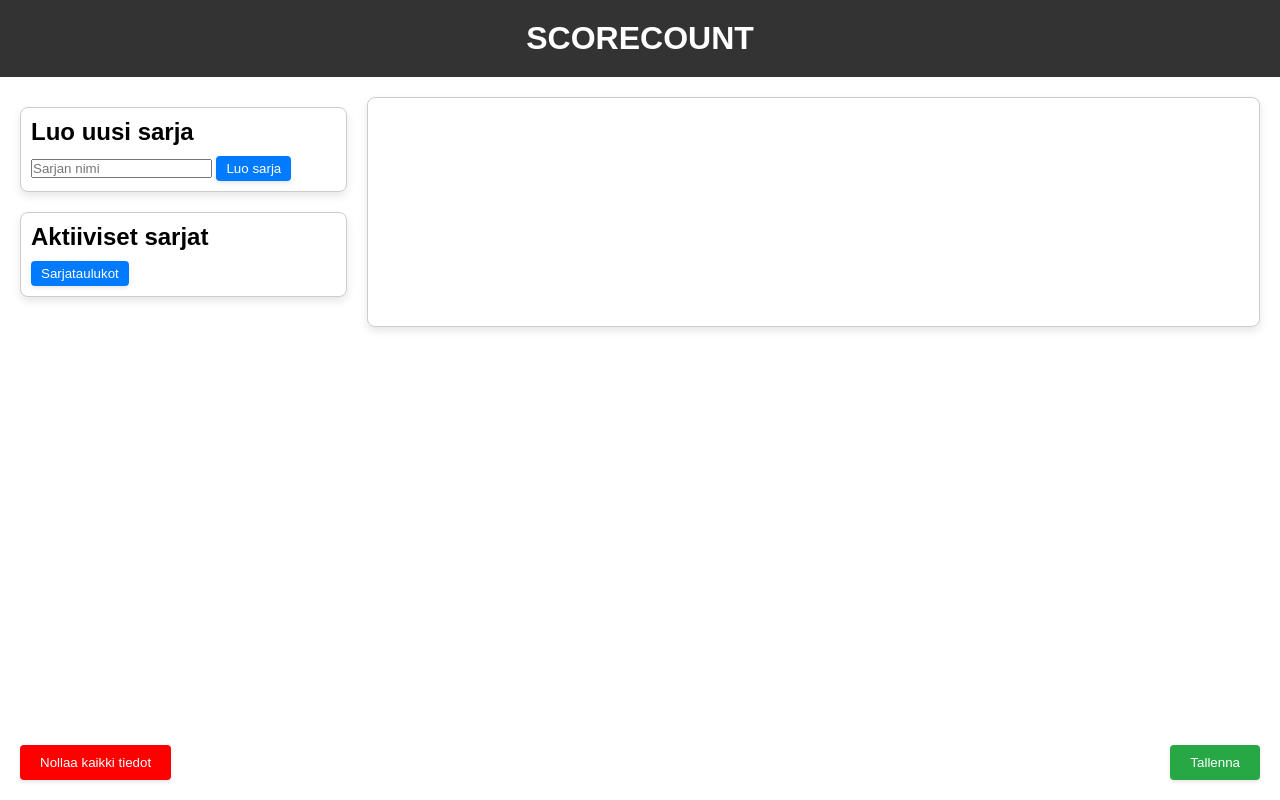
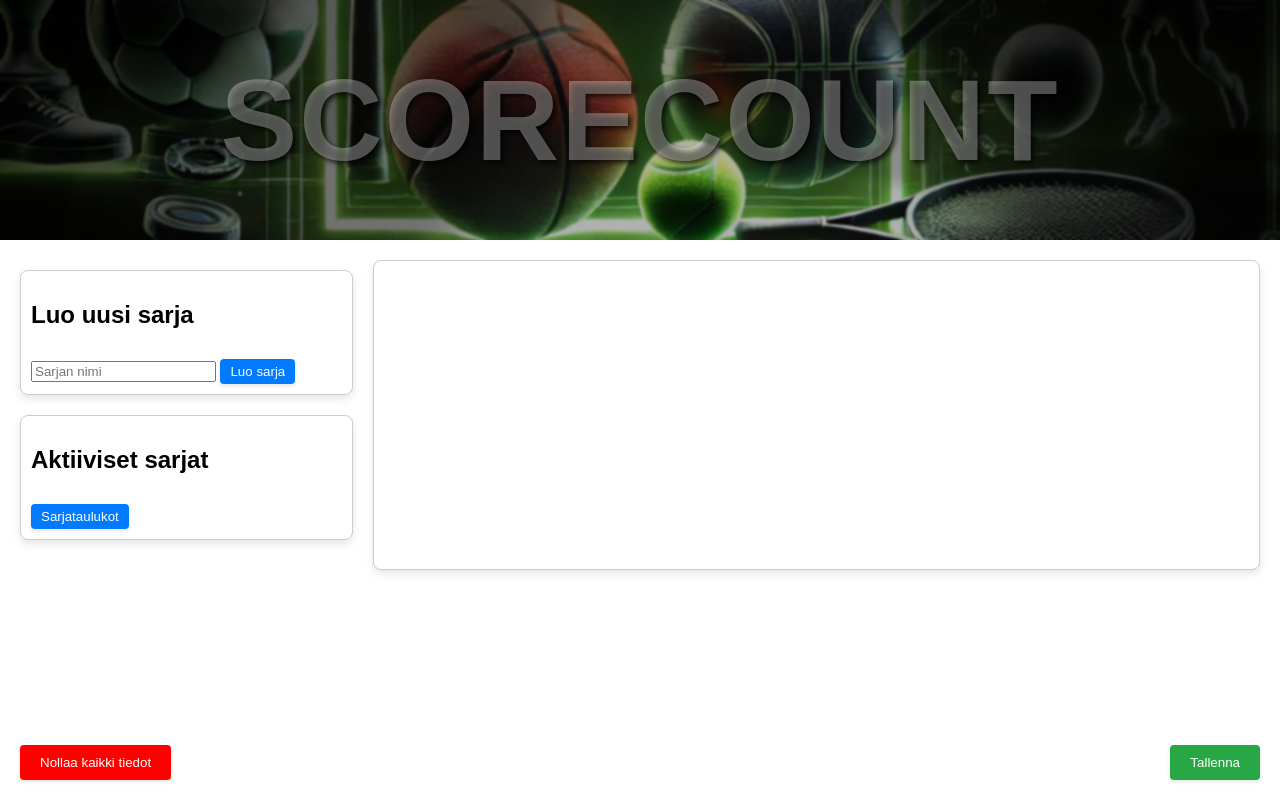
Before and after one commit to markoisola/scorecount, a plain HTML site: page index.html in a window 1280 px wide. Drawn offline with Linux system fonts and the light colour scheme.

Commit message:
header-kuva lisätty

```diff
--- a/styles.css
+++ b/styles.css
@@ -1,53 +1,76 @@
 body {
-    font-family: Arial, sans-serif;
-    margin: 0;
-    padding: 0;
-    position: relative;
-    min-height: 100vh;
-    overflow-x: hidden;
-    background: none;
+  font-family: Arial, sans-serif;
+  background-color: u;
+  margin: 0;
+  padding: 0;
 }
 
-/* Resetting default margins and paddings */
-* {
-    margin: 0;
-    padding: 0;
-    box-sizing: border-box;
+header {
+  background-image: url('images/header_background_pic.jpg'); /* Varmista, että tämä polku on oikein */
+  background-size: cover;
+  background-position: center;
+  background-repeat: no-repeat;
+  height: 30vh; /* Korkeus 30% näkymän korkeudesta */
+  display: flex;
+  align-items: center;
+  justify-content: center;
+  text-align: center;
+  position: relative;
+  overflow: hidden;
+  padding: 0 10%; /* Varmistaa 10% tyhjän tilan molemmilla puolilla */
 }
 
-/* Styling for the header */
-header {
-    background-color: #333;
-    color: white;
-    text-align: center;
-    padding: 20px;
+header::before {
+  content: '';
+  position: absolute;
+  top: 0;
+  left: 0;
+  right: 0;
+  bottom: 0;
+  background-color: rgba(0, 0, 0, 0.3); /* Vähennetään taustakuvan läpinäkyvyyttä */
+  backdrop-filter: blur(1px); /* Vähennetään sumennusta taustakuvaan */
+  z-index: 1;
 }
 
-/* Background image for the rest of the page excluding the header */
-main::before {
-    content: "";
-    position: fixed;
-    top: 100px; /* Adjust this value to the height of your header */
-    left: 0;
-    width: 100%;
-    height: calc(100% - 100px); /* Ensure the background image covers the rest of the page */
-    background-image: url('images/second-background.jpg'); /* Replace with your second background image path */
-    background-size: cover;
-    background-position: center;
-    filter: blur(5px); /* Adjust the blur level here */
-    opacity: 0.1; /* Adjust the transparency of the background image */
-    z-index: -1; /* Places the background image below other content */
+header h1 {
+  position: relative;
+  z-index: 2;
+  margin: 0;
+  font-size: calc(4rem + 4vw); /* Suurempi skaalaava fonttikoko */
+  font-family: 'Arial', sans-serif;
+  font-weight: bold;
+  text-shadow: 3px 3px 5px rgba(0, 0, 0, 0.7); /* Tekstin varjo luo kohokuvion */
+  letter-spacing: 2px;
+  width: 100%; /* Leveys */
+  text-align: center; /* Keskittää tekstin */
+  color: rgba(255, 255, 255, 0.3); /* Läpinäkyvä teksti */
 }
 
-/* Additional content and button styling */
+/* Media queries for responsiveness */
+@media (max-width: 768px) {
+  header {
+    height: 25vh; /* Pienennetään headerin korkeutta pienemmillä näytöillä */
+    padding: 0 5%; /* Vähennetään vaakasuuntainen padding pienemmillä näytöillä */
+  }
+
+  header h1 {
+    font-size: calc(1.5rem + 4vw); /* Suurempi fonttikoko pienemmillä näytöillä */
+  }
+}
+
+@media (max-width: 480px) {
+  header {
+    height: 20vh; /* Pienennetään headerin korkeutta vielä enemmän pienemmillä näytöillä */
+    padding: 0 5%; /* Vähennetään vaakasuuntainen padding pienemmillä näytöillä */
+  }
+
+  header h1 {
+    font-size: calc(1.5rem + 5vw); /* Suurempi fonttikoko vielä pienemmillä näytöillä */
+  }
+}
+
 main {
-    display: flex;
-    flex-wrap: wrap;
-    justify-content: space-between;
-    margin-top: 20px;
-    padding: 0 10px;
-    position: relative;
-    z-index: 1;
+  padding: 20px;
 }
 
 
```
